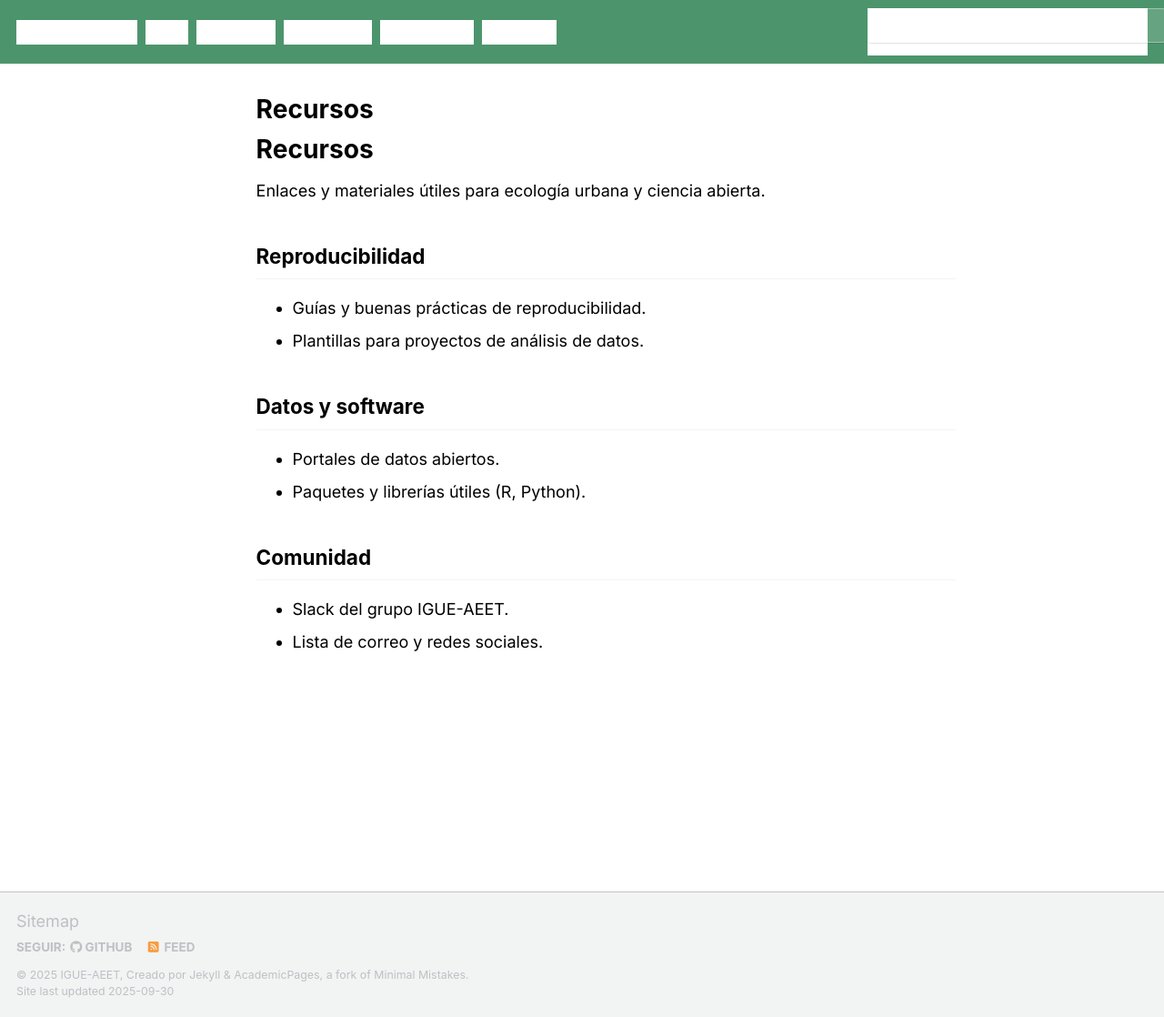
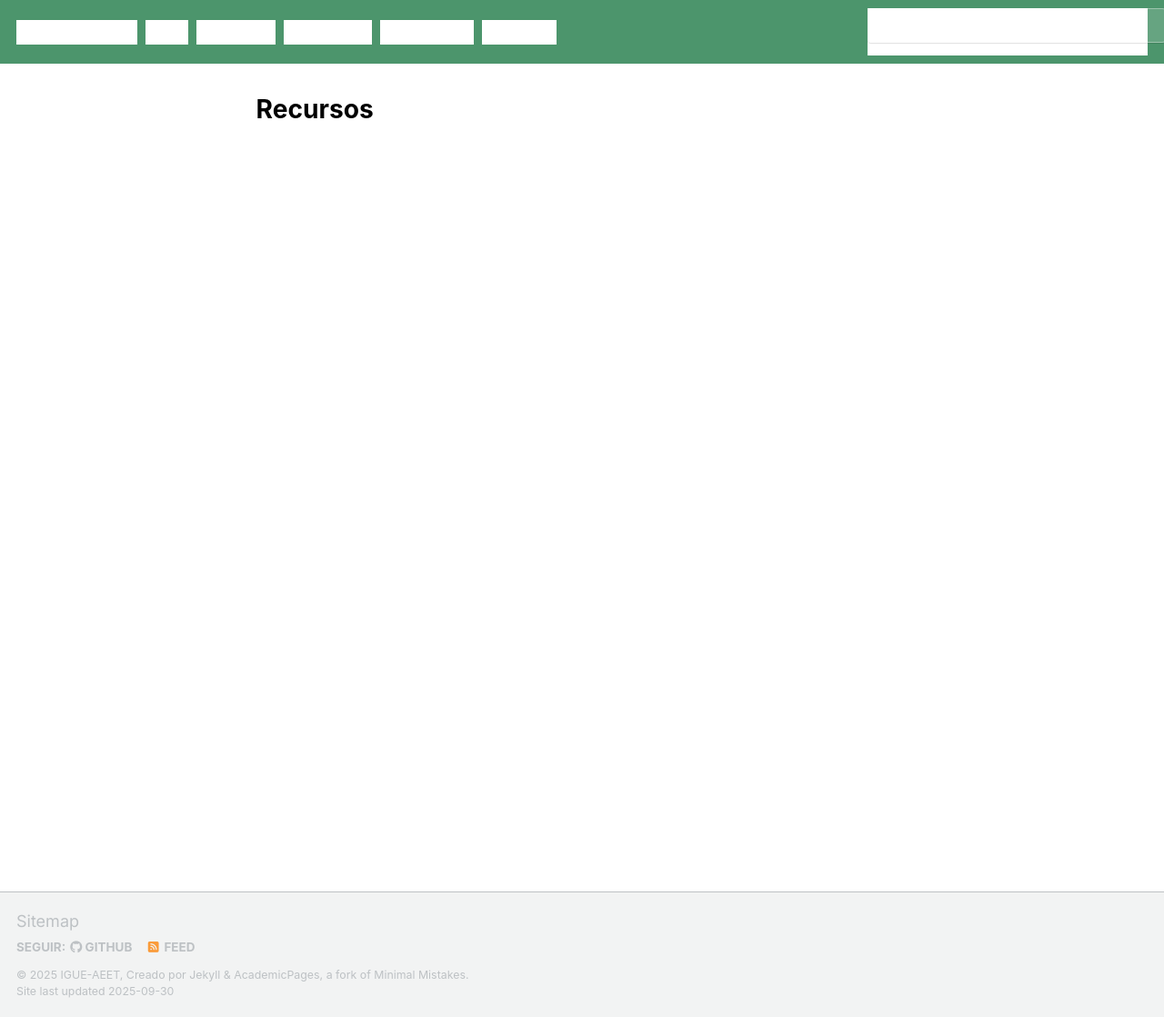
Before and after one commit to igue-aeet/igue-aeet.github.io, a Jekyll site: the page built from _pages/recursos.md, in a window 1280 px wide and 1118 px high. Shown: the whole window at 91% size. Built offline with Jekyll 4.4.1, drawn with Linux system fonts in a browser that asks for light colours; a script that is not in the unit is left out.

Commit message:
recursos blank

```diff
--- a/_pages/recursos.md
+++ b/_pages/recursos.md
@@ -7,22 +7,3 @@ toc: true
 toc_sticky: true
 toc_label: "Índice"
 ---
-
-Recursos
-======
-Enlaces y materiales útiles para ecología urbana y ciencia abierta.
-
-Reproducibilidad
-------
-- Guías y buenas prácticas de reproducibilidad.
-- Plantillas para proyectos de análisis de datos.
-
-Datos y software
-------
-- Portales de datos abiertos.
-- Paquetes y librerías útiles (R, Python).
-
-Comunidad
-------
-- Slack del grupo IGUE-AEET.
-- Lista de correo y redes sociales.
```
